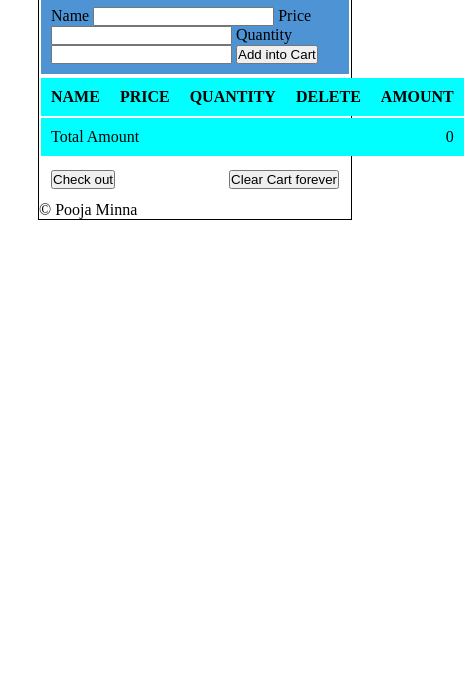
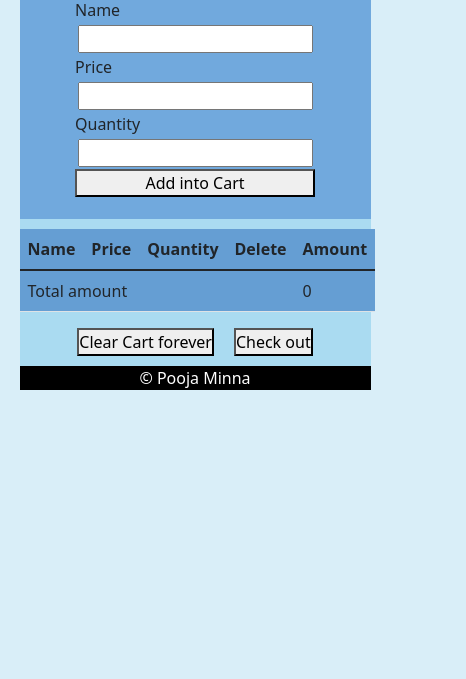
Before and after one commit to poojaminna/poojaminna.github.io, a plain HTML site: page fshoppingCart/index.html in a window 390 px wide. Shown: the part 165-844 px from the top of the page, 466 px wide, since content can reach past the window. Drawn offline with nearby package versions, Linux system fonts and the light colour scheme.

Commit message:
Final shopping cart

```diff
--- a/shoppingCart/index.html
+++ b/fshoppingCart/index.html
@@ -6,8 +6,14 @@
     <meta name="viewport" content="width=device-width, initial-scale=1.0" />
     <link rel="stylesheet" href="style.css" />
     <title>Shopping Cart</title>
+    <link
+      href="https://cdn.jsdelivr.net/npm/bootstrap@5.1.1/dist/css/bootstrap.min.css"
+      rel="stylesheet"
+      integrity="sha384-F3w7mX95PdgyTmZZMECAngseQB83DfGTowi0iMjiWaeVhAn4FJkqJByhZMI3AhiU"
+      crossorigin="anonymous"
+    />
   </head>
-  <body>
+  <body id="body">
     <div id="container">
       <h1>Shopping Cart</h1>
       <div id="formEnquiry">
@@ -22,23 +28,25 @@
         </form>
       </div>
       <div id="res">
-        <table id="table">
-          <tr>
-            <th>NAME</th>
-            <th>PRICE</th>
-            <th>QUANTITY</th>
-            <th>DELETE</th>
-            <th>AMOUNT</th>
-          </tr>
+        <table class="table">
+          <thead>
+            <tr>
+              <th scope="col">Name</th>
+              <th scope="col">Price</th>
+              <th scope="col">Quantity</th>
+              <th scope="col">Delete</th>
+              <th scope="col">Amount</th>
+            </tr>
+          </thead>
           <tbody id="tbody"></tbody>
           <tfoot>
-            <td colspan="4">Total Amount</td>
+            <td colspan="4">Total amount</td>
             <td id="sum"></td>
           </tfoot>
         </table>
         <div id="buttons">
+          <button id="clearbtn" type="submit">Clear Cart forever</button>
           <button id="checkoutbtn" type="submit">Check out</button>
-          <button id="clearbtn" type="submit">Clear Cart forever</button>
         </div>
       </div>
 
@@ -46,6 +54,11 @@
         <p>&copy Pooja Minna</p>
       </div>
     </div>
+    <script
+      src="https://cdn.jsdelivr.net/npm/bootstrap@5.1.1/dist/js/bootstrap.bundle.min.js"
+      integrity="sha384-/bQdsTh/da6pkI1MST/rWKFNjaCP5gBSY4sEBT38Q/9RBh9AH40zEOg7Hlq2THRZ"
+      crossorigin="anonymous"
+    ></script>
     <script src="script.js"></script>
   </body>
 </html>
--- /dev/null
+++ b/fshoppingCart/style.css
@@ -0,0 +1,126 @@
+* {
+  margin: 0;
+  padding: 0;
+  box-sizing: border-box;
+}
+
+#body {
+  background-color: rgb(217, 238, 248);
+}
+#container {
+  width: 80%;
+  margin: 100px auto;
+  background-color: rgb(170, 219, 241);
+  /* display: flex;
+  flex-direction: column;
+  justify-content: center;
+  align-items: center;
+  text-align: center;*/
+}
+
+h1 {
+  display: flex;
+  justify-content: center;
+  margin: 1em 0;
+}
+
+button:hover {
+  background-color: #dbd6d6;
+  /* -webkit-box-shadow: 0px 5px 40px -10px white;
+  -moz-box-shadow: 0px 5px 40px -10px white; */
+  transition: all 0.4s ease 0s;
+}
+
+/* #formEnquiry, */
+/* thead > tr,
+tfoot > tr,
+#tbody tr {
+  display: flex;
+  justify-content: space-between;
+  margin: 0.1px;
+  padding: 10px;
+} */
+
+#formEnquiry {
+  display: flex;
+  justify-content: space-between;
+  background-color: rgb(113, 169, 221);
+  /* margin: 2px; */
+  padding: 10px;
+  /* margin: 10px; */
+  margin-bottom: 10px;
+}
+
+#form input {
+  margin: 2.5px;
+}
+
+/* tr td,
+th {
+  padding: 2px;
+  /* margin: 5px;
+}*/
+
+table {
+  width: 100%;
+  background-color: rgb(101, 158, 211);
+  /* margin: 10px; */
+}
+
+/* tr {
+  display: flex;
+  flex-grow: 1;
+  justify-content: space-between;
+  background-color: aqua;
+} */
+
+#buttons {
+  display: flex;
+  justify-content: center;
+  gap: 20px;
+}
+
+#footer {
+  display: flex;
+  justify-content: center;
+  background-color: black;
+  color: white;
+  align-items: center;
+  margin-top: 10px;
+}
+
+#footer > p {
+  margin: 0px;
+}
+#editbtn {
+  padding: 0px;
+  background-color: #efefef;
+  margin-top: 7px;
+  padding: 2px;
+}
+@media (max-width: 950px) {
+  #container {
+    width: 90%;
+    margin: 100px auto;
+    /* border: 1px solid black; */
+  }
+
+  #formEnquiry {
+    display: flex;
+    justify-content: center;
+    /* background-color: rgb(113, 169, 221); */
+    /* margin: 2px; */
+    padding: 10px;
+    /* margin: 10px; */
+    margin-bottom: 10px;
+  }
+
+  #form {
+    display: flex;
+    flex-direction: column;
+    justify-content: center;
+    background-color: rgb(113, 169, 221);
+    margin: 2px;
+    padding: 10px;
+  }
+}
--- a/shoppingCart/style.css
+++ /dev/null
@@ -1,55 +0,0 @@
-* {
-  margin: 0;
-  padding: 0;
-}
-
-#container {
-  width: 80%;
-  margin: 100px auto;
-  border: 1px solid black;
-}
-
-h1,
-#formEnquiry,
-#tbody tr,
-#buttons {
-  display: flex;
-  justify-content: space-between;
-  margin: 2px;
-  padding: 10px;
-}
-
-#formEnquiry {
-  display: flex;
-  justify-content: space-between;
-  background-color: rgb(78, 147, 211);
-}
-
-tr td,
-th {
-  padding: 10px;
-  /* margin: 5px; */
-}
-
-table {
-  width: 100%;
-}
-
-tr {
-  display: flex;
-  flex-grow: 1;
-  justify-content: space-between;
-  background-color: aqua;
-}
-
-#buttons {
-  gap: 20px;
-}
-
-@media (max-width: 950) {
-  #container {
-    width: 90%;
-    margin: 100px auto;
-    border: 1px solid black;
-  }
-}
```
Also changed, not shown: fshoppingCart/script.js (renamed from shoppingCart/script.js).
